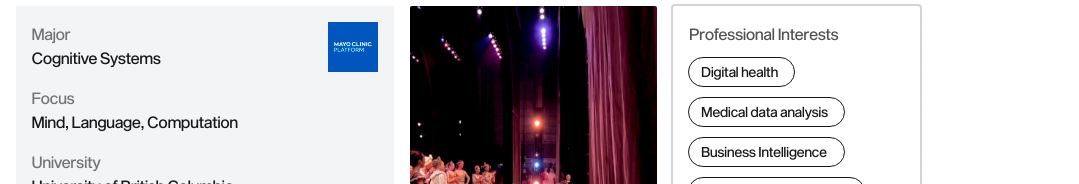
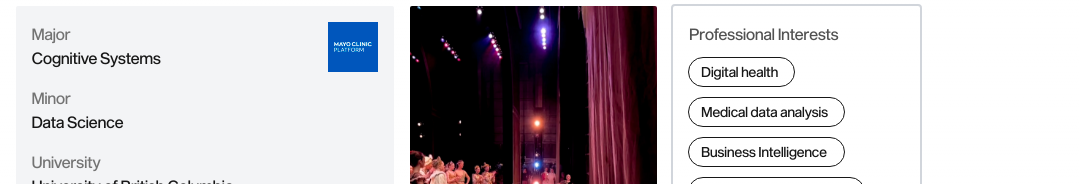
Before and after one commit to leesadie/Portfolio_2024, a Next.js app: page /about in a window 1280 px wide. Shown: the part 394-578 px from the top of the page, without its empty margins (172-1251 px from the left). Built offline with nearby package versions, Linux system fonts and the light colour scheme.

Commit message:
Update AboutClient.tsx

```diff
--- a/app/about/AboutClient.tsx
+++ b/app/about/AboutClient.tsx
@@ -68,10 +68,10 @@ const AboutClient = () => {
                         Cognitive Systems
                     </div>
                     <div className="text-neutral-500 pl-4 pt-4 text-sm lg:text-base">
-                        Focus
+                        Minor
                     </div>
                     <div className="text-neutral-900 pl-4 text-sm lg:text-base">
-                        Mind, Language, Computation
+                        Data Science
                     </div>
                     <div className="text-neutral-500 pl-4 pt-4 text-sm lg:text-base">
                         University
```
